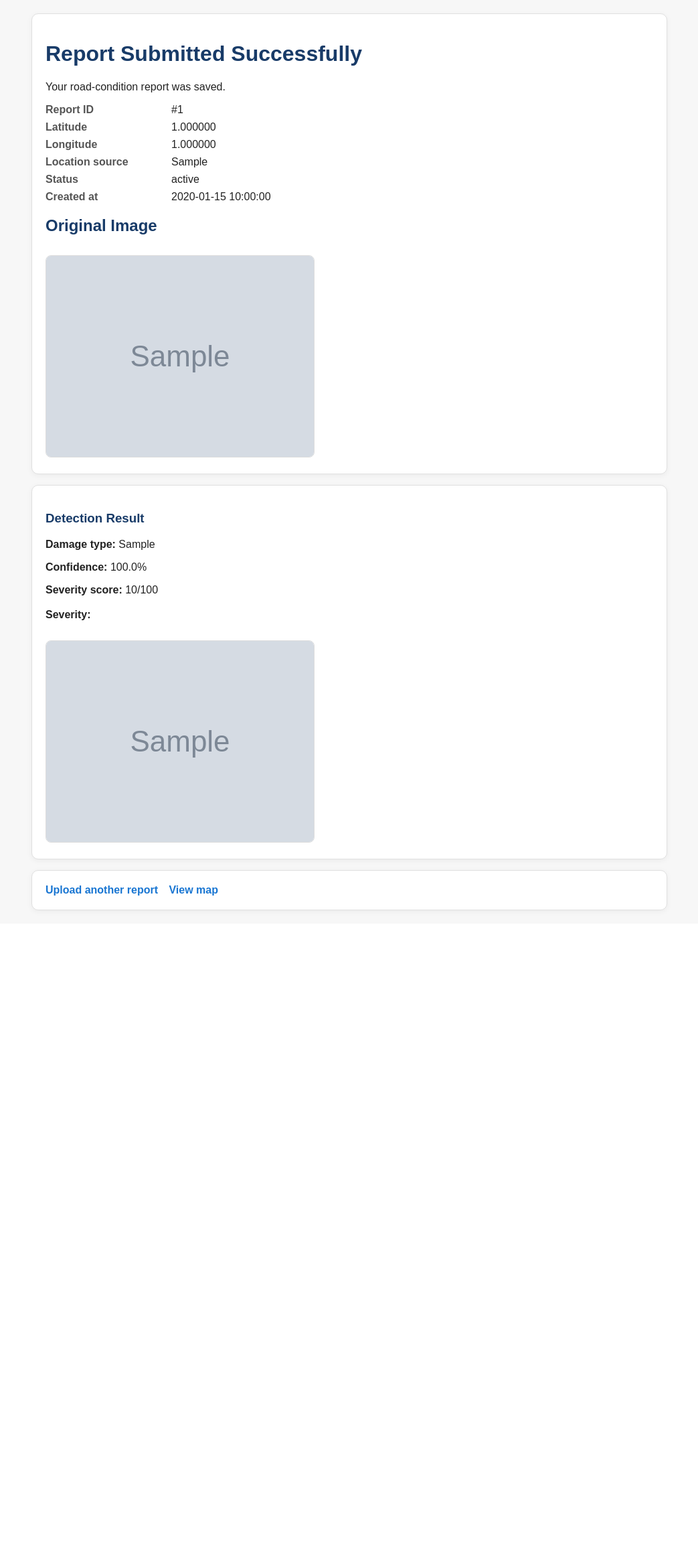
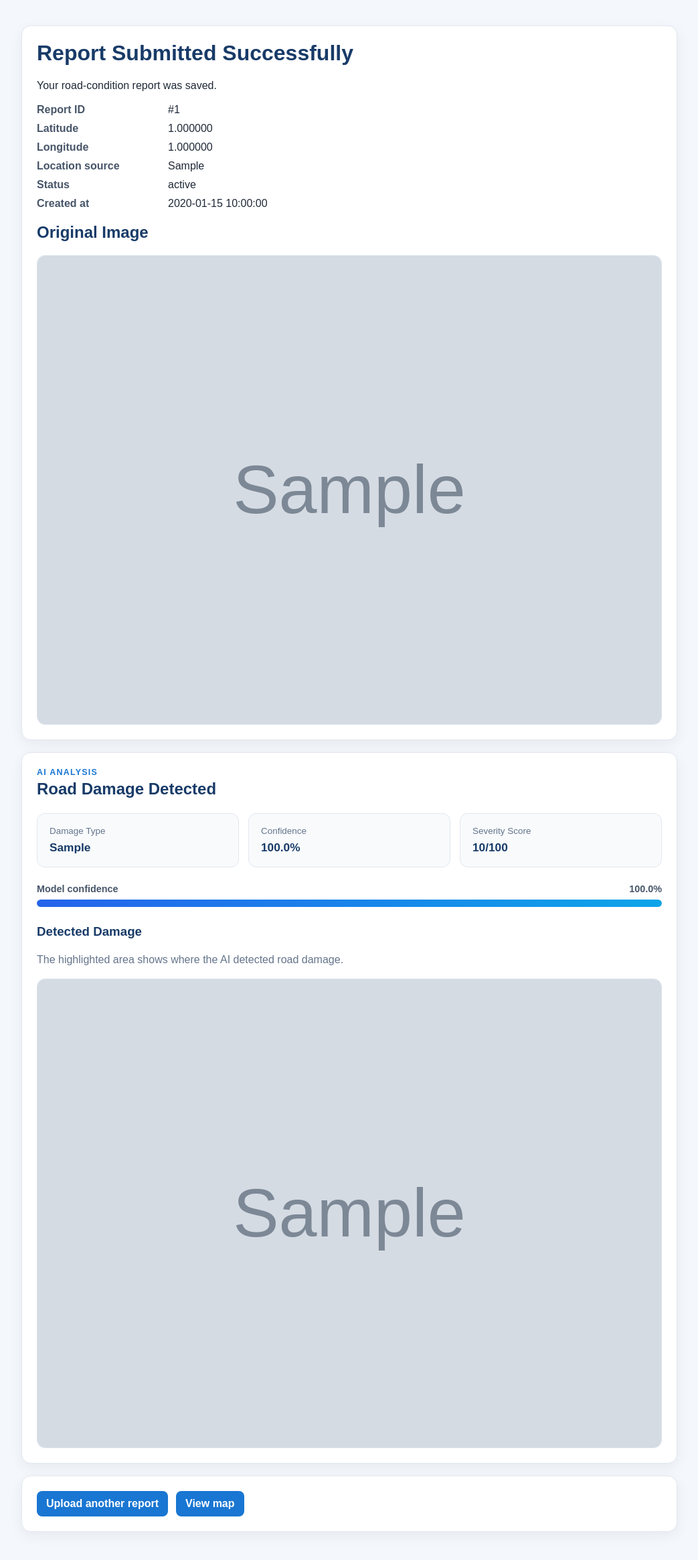
Before and after one commit to Gloria-Hleihel/TechTalks-Tariq.lb, a Flask app: page /reports/1 in a window 1280 px wide. Shown: the whole page at 67% size, without its empty margins (118-1161 px from the left). Before the commit the page ends 1362 px from the top, so only its background shows below. Run offline with Flask 3, Linux system fonts and the light colour scheme; tables that the repository leaves empty hold one stand-in row (values such as "Sample post"); grey boxes marked "Sample" are stand-in pictures.

Commit message:
Polish detection result interface

```diff
--- a/templates/_detection_result.html
+++ b/templates/_detection_result.html
@@ -1,29 +1,71 @@
 {% if detection %}
   <div class="detection-card">
-    <h3>Detection Result</h3>
+    <div class="detection-header">
+      <div>
+        <p class="eyebrow">AI Analysis</p>
+        <h2>Road Damage Detected</h2>
+      </div>
 
-    <p><strong>Damage type:</strong> {{ detection.damage_type }}</p>
-    <p><strong>Confidence:</strong> {{ "%.1f"|format(detection.confidence * 100) }}%</p>
-    <p><strong>Severity score:</strong> {{ detection.severity_score }}/100</p>
-
-    <p>
-      <strong>Severity:</strong>
       <span class="badge badge-{{ detection.severity_label|lower }}">
         {{ detection.severity_label }}
       </span>
-    </p>
+    </div>
+
+    <div class="result-grid">
+      <div class="result-box">
+        <span class="result-label">Damage Type</span>
+        <strong>{{ detection.damage_type }}</strong>
+      </div>
+
+      <div class="result-box">
+        <span class="result-label">Confidence</span>
+        <strong>
+          {{ "%.1f"|format(detection.confidence * 100) }}%
+        </strong>
+      </div>
+
+      <div class="result-box">
+        <span class="result-label">Severity Score</span>
+        <strong>{{ detection.severity_score }}/100</strong>
+      </div>
+    </div>
+
+    <div class="confidence-section">
+      <div class="confidence-text">
+        <span>Model confidence</span>
+        <span>{{ "%.1f"|format(detection.confidence * 100) }}%</span>
+      </div>
+
+      <div class="confidence-track">
+        <div
+          class="confidence-fill"
+          style="width: {{ detection.confidence * 100 }}%;"
+        ></div>
+      </div>
+    </div>
 
     {% if detection.annotated_image_path %}
-      <img
-        class="report-image"
-        src="{{ url_for('static', filename=detection.annotated_image_path.replace('static/', '')) }}"
-        alt="Annotated detection result"
-      />
+      <div class="annotated-section">
+        <h3>Detected Damage</h3>
+        <p class="muted">
+          The highlighted area shows where the AI detected road damage.
+        </p>
+
+        <img
+  class="report-image annotated-image"
+  src="{{ url_for('static', filename=detection.annotated_image_path.replace('static/', '')) }}"
+  alt="Annotated road-damage detection result"
+/>
+      </div>
     {% endif %}
   </div>
 {% else %}
-  <div class="detection-card">
-    <h3>Detection Result</h3>
-    <p>Detection is pending or unavailable.</p>
+  <div class="detection-card empty-state">
+    <div class="empty-icon">⌛</div>
+    <h2>Detection Pending</h2>
+    <p>
+      Your report was saved successfully, but the AI result is not
+      available yet.
+    </p>
   </div>
 {% endif %}
--- a/templates/report_detail.html
+++ b/templates/report_detail.html
@@ -1,34 +1,46 @@
 <!doctype html>
 <html lang="en">
 <head>
-  <meta charset="utf-8" />
+  <meta charset="utf-8">
+  <meta name="viewport" content="width=device-width, initial-scale=1">
+
   <title>Tariq.lb — Report #{{ report.id }}</title>
-  <meta name="viewport" content="width=device-width, initial-scale=1" />
 
   <style>
+    * {
+      box-sizing: border-box;
+    }
+
     body {
       font-family: Arial, Helvetica, sans-serif;
-      margin: 20px;
-      background: #f7f7f7;
-      color: #222;
+      margin: 0;
+      padding: 24px;
+      background: #f4f7fb;
+      color: #1f2937;
     }
 
     .container {
-      max-width: 950px;
+      max-width: 980px;
       margin: 0 auto;
     }
 
     .card {
-      background: #fff;
-      border: 1px solid #e0e0e0;
-      padding: 20px;
-      border-radius: 10px;
-      margin-bottom: 16px;
-      box-shadow: 0 2px 8px rgba(0, 0, 0, 0.05);
+      background: #ffffff;
+      border: 1px solid #e2e8f0;
+      padding: 22px;
+      border-radius: 14px;
+      margin-bottom: 18px;
+      box-shadow: 0 6px 20px rgba(15, 23, 42, 0.06);
     }
 
-    h1, h2, h3 {
+    h1,
+    h2,
+    h3 {
       color: #183b68;
+    }
+
+    h1 {
+      margin-top: 0;
     }
 
     .messages {
@@ -36,91 +48,206 @@
     }
 
     .msg {
-      padding: 10px;
-      border-radius: 5px;
+      padding: 12px 14px;
+      border-radius: 8px;
       margin-bottom: 8px;
       font-size: 0.95rem;
     }
 
     .success {
-      background: #e6ffed;
-      border: 1px solid #b7f0c6;
-      color: #0b5f2b;
+      background: #e8f8ee;
+      border: 1px solid #b7e4c7;
+      color: #166534;
     }
 
     .error {
-      background: #ffeaea;
-      border: 1px solid #ffbdbd;
-      color: #5a0b0b;
+      background: #feecec;
+      border: 1px solid #fecaca;
+      color: #991b1b;
     }
 
     .info {
       background: #eef6ff;
-      border: 1px solid #cfe9ff;
-      color: #0b3a66;
+      border: 1px solid #bfdbfe;
+      color: #1e3a8a;
     }
 
     .report-image {
+      display: block;
+      width: 100%;
       max-width: 100%;
-      border-radius: 8px;
-      border: 1px solid #ddd;
-      margin-top: 10px;
+      border-radius: 12px;
+      border: 1px solid #dbe3ec;
+      margin-top: 12px;
+      object-fit: contain;
     }
 
     .details-grid {
       display: grid;
       grid-template-columns: 180px 1fr;
-      gap: 8px;
-      margin: 12px 0;
+      gap: 10px 16px;
+      margin: 18px 0;
     }
 
     .label {
       font-weight: bold;
-      color: #555;
+      color: #475569;
     }
 
     .badge {
       display: inline-block;
-      padding: 4px 8px;
+      padding: 6px 11px;
       border-radius: 999px;
-      color: white;
+      color: #ffffff;
       font-weight: bold;
-      font-size: 0.9rem;
+      font-size: 0.85rem;
     }
 
     .badge-low {
-      background: green;
+      background: #16a34a;
     }
 
     .badge-medium {
-      background: #c9a300;
-      color: #222;
+      background: #ca8a04;
     }
 
     .badge-high {
-      background: orange;
-      color: #222;
+      background: #ea580c;
     }
 
     .badge-critical {
-      background: red;
+      background: #dc2626;
+    }
+
+    .detection-header {
+      display: flex;
+      justify-content: space-between;
+      align-items: flex-start;
+      gap: 16px;
+      margin-bottom: 22px;
+    }
+
+    .detection-header h2 {
+      margin: 4px 0 0;
+    }
+
+    .eyebrow {
+      margin: 0;
+      color: #1976d2;
+      font-size: 0.78rem;
+      font-weight: bold;
+      letter-spacing: 0.1em;
+      text-transform: uppercase;
+    }
+
+    .result-grid {
+      display: grid;
+      grid-template-columns: repeat(3, 1fr);
+      gap: 14px;
+      margin-bottom: 24px;
+    }
+
+    .result-box {
+      padding: 18px;
+      background: #f8fafc;
+      border: 1px solid #e2e8f0;
+      border-radius: 12px;
+    }
+
+    .result-label {
+      display: block;
+      color: #64748b;
+      font-size: 0.84rem;
+      margin-bottom: 7px;
+    }
+
+    .result-box strong {
+      color: #183b68;
+      font-size: 1.08rem;
+    }
+
+    .confidence-section {
+      margin-bottom: 26px;
+    }
+
+    .confidence-text {
+      display: flex;
+      justify-content: space-between;
+      margin-bottom: 8px;
+      color: #475569;
+      font-size: 0.9rem;
+      font-weight: bold;
+    }
+
+    .confidence-track {
+      height: 11px;
+      overflow: hidden;
+      background: #e2e8f0;
+      border-radius: 999px;
+    }
+
+    .confidence-fill {
+      height: 100%;
+      background: linear-gradient(90deg, #2563eb, #0ea5e9);
+      border-radius: inherit;
+    }
+
+    .annotated-section {
+      margin-top: 26px;
+    }
+
+    .muted {
+      color: #64748b;
+      line-height: 1.5;
+    }
+
+    .links {
+      display: flex;
+      flex-wrap: wrap;
+      gap: 12px;
     }
 
     .links a {
       display: inline-block;
-      margin-right: 12px;
-      color: #1976d2;
+      padding: 10px 14px;
+      color: #ffffff;
+      background: #1976d2;
+      border-radius: 8px;
       text-decoration: none;
       font-weight: bold;
     }
 
     .links a:hover {
-      text-decoration: underline;
+      background: #155fa8;
     }
 
     @media (max-width: 700px) {
+      body {
+        padding: 14px;
+      }
+
+      .card {
+        padding: 17px;
+      }
+
       .details-grid {
         grid-template-columns: 1fr;
+      }
+
+      .result-grid {
+        grid-template-columns: 1fr;
+      }
+
+      .detection-header {
+        flex-direction: column;
+      }
+
+      .links {
+        flex-direction: column;
+      }
+
+      .links a {
+        text-align: center;
       }
     }
   </style>
@@ -128,11 +255,14 @@
 
 <body>
   <div class="container">
+
     <div class="messages">
       {% with messages = get_flashed_messages(with_categories=true) %}
         {% if messages %}
           {% for category, message in messages %}
-            <div class="msg {{ category }}">{{ message }}</div>
+            <div class="msg {{ category }}">
+              {{ message }}
+            </div>
           {% endfor %}
         {% endif %}
       {% endwith %}
@@ -168,7 +298,7 @@
         class="report-image"
         src="{{ url_for('static', filename=report.image_path.replace('static/', '')) }}"
         alt="Uploaded road image"
-      />
+      >
     </div>
 
     <div class="card">
@@ -176,9 +306,15 @@
     </div>
 
     <div class="card links">
-      <a href="{{ url_for('reports.upload') }}">Upload another report</a>
-      <a href="/map">View map</a>
+      <a href="{{ url_for('reports.upload') }}">
+        Upload another report
+      </a>
+
+      <a href="/map">
+        View map
+      </a>
     </div>
+
   </div>
 </body>
 </html>
```
